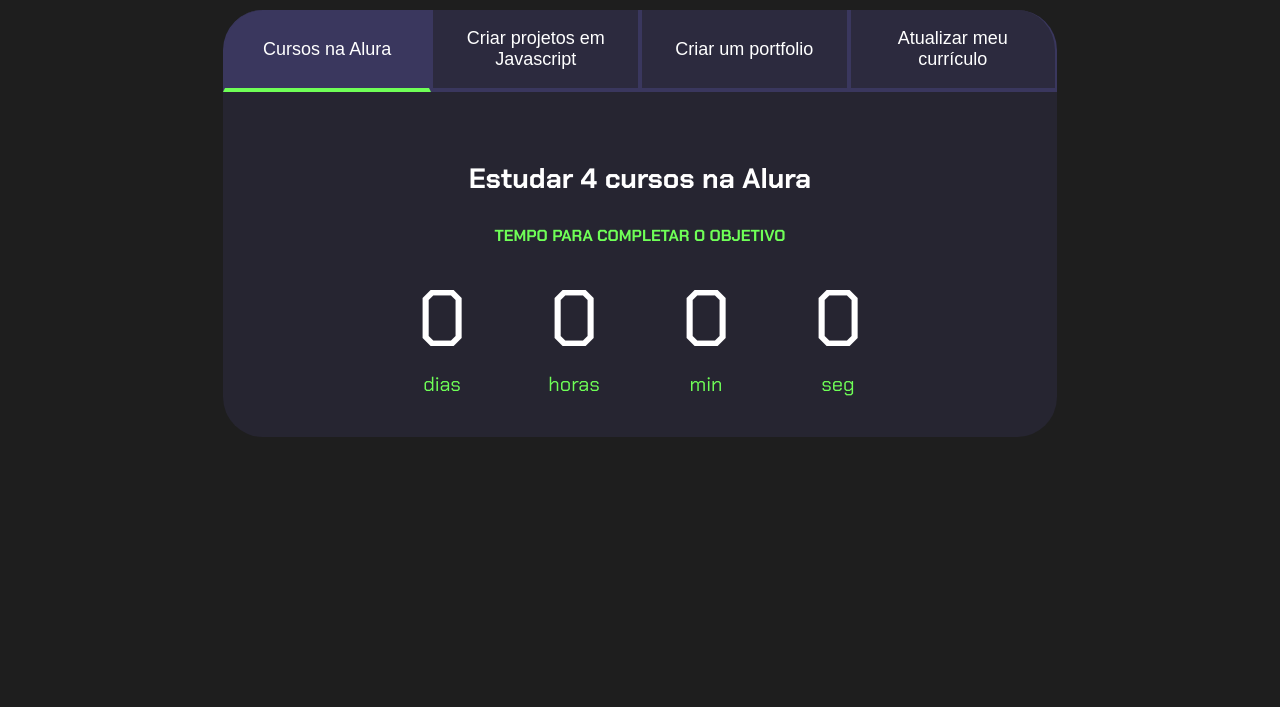
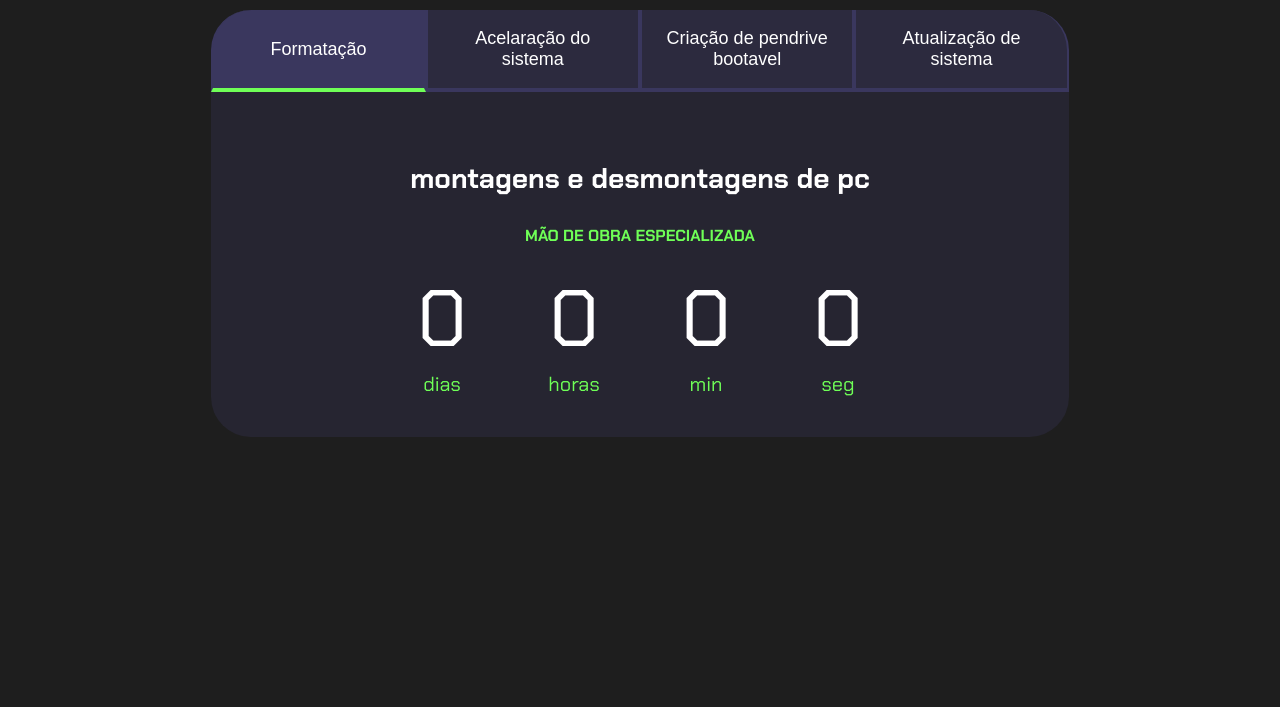
Before and after one commit to estefanimendes/javas, a plain HTML site: page index.html in a window 1280 px wide. Shown: the part 93-800 px from the top of the page. Drawn offline with Linux system fonts and the light colour scheme.

Commit message:
Update index.html

```diff
--- a/index.html
+++ b/index.html
@@ -4,24 +4,24 @@
 <head>
     <meta charset="UTF-8">
     <meta name="viewport" content="width=device-width, initial-scale=1.0">
-    <title>Meus objetivos do ano</title>
+    <title>RAS INFORMÁTICA</title>
     <link rel="stylesheet" href="style.css">
 </head>
 
 <body>
     <section class="conteudo-principal">
-        <h2 class="titulo-principal">Meus objetivos do ano<span>_____</span></h2>
+        <h2 class="titulo-principal">RAS INFORMÁTICA<span>_</span></h2>
         <div class="conteudo">
             <div class="botoes">
-                <button class="botao ativo">Cursos na Alura</button>
-                <button class="botao">Criar projetos em Javascript</button>
-                <button class="botao">Criar um portfolio</button>
-                <button class="botao">Atualizar meu currículo</button>
+                <button class="botao ativo">Formatação</button>
+                <button class="botao">Acelaração do sistema</button>
+                <button class="botao">Criação de pendrive bootavel</button>
+                <button class="botao">Atualização de sistema</button>
             </div>
             <div class="abas-textos">
                 <div class="aba-conteudo ativo">
-                    <h3 class="aba-conteudo-titulo-principal">Estudar 4 cursos na Alura</h3>
-                    <h4 class="aba-conteudo-titulo-secundario">Tempo para completar o objetivo</h4>
+                    <h3 class="aba-conteudo-titulo-principal">montagens e desmontagens de pc</h3>
+                    <h4 class="aba-conteudo-titulo-secundario">mão de obra especializada</h4>
                     <div class="contador">
                         <div class="contador-digito">
                             <p class="contador-digito-numero" id="dias0"></p>
@@ -42,8 +42,8 @@
                     </div>
                 </div>
                 <div class="aba-conteudo">
-                    <h3 class="aba-conteudo-titulo-principal">Criar 5 projetos em Javascript</h3>
-                    <h4 class="aba-conteudo-titulo-secundario">Tempo para completar o objetivo</h4>
+                    <h3 class="aba-conteudo-titulo-principal">upgrade de hd por ssd</h3>
+                    <h4 class="aba-conteudo-titulo-secundario">Ativação via kms do windows</h4>
                     <div class="contador">
                         <div class="contador-digito">
                             <p class="contador-digito-numero" id="dias1"></p>
@@ -64,8 +64,8 @@
                     </div>
                 </div>
                 <div class="aba-conteudo">
-                    <h3 class="aba-conteudo-titulo-principal">Criar um portfolio com os meus 3 melhores projetos</h3>
-                    <h4 class="aba-conteudo-titulo-secundario">Tempo para completar o objetivo</h4>
+                    <h3 class="aba-conteudo-titulo-principal">instalação dos pacotes da microsoft</h3>
+                    <h4 class="aba-conteudo-titulo-secundario">Ativação dos pacotes da microsoft via kms</h4>
                     <div class="contador">
                         <div class="contador-digito">
                             <p class="contador-digito-numero" id="dias2"></p>
@@ -86,8 +86,8 @@
                     </div>
                 </div>
                 <div class="aba-conteudo">
-                    <h3 class="aba-conteudo-titulo-principal">Atualizar meu curriculo com os certificados da Alura</h3>
-                    <h4 class="aba-conteudo-titulo-secundario">Tempo para completar o objetivo</h4>
+                    <h3 class="aba-conteudo-titulo-principal">Atualização de bios</h3>
+                    <h4 class="aba-conteudo-titulo-secundario">melhorias no sistema operacional</h4>
                     <div class="contador">
                         <div class="contador-digito">
                             <p class="contador-digito-numero" id="dias3"></p>
```
